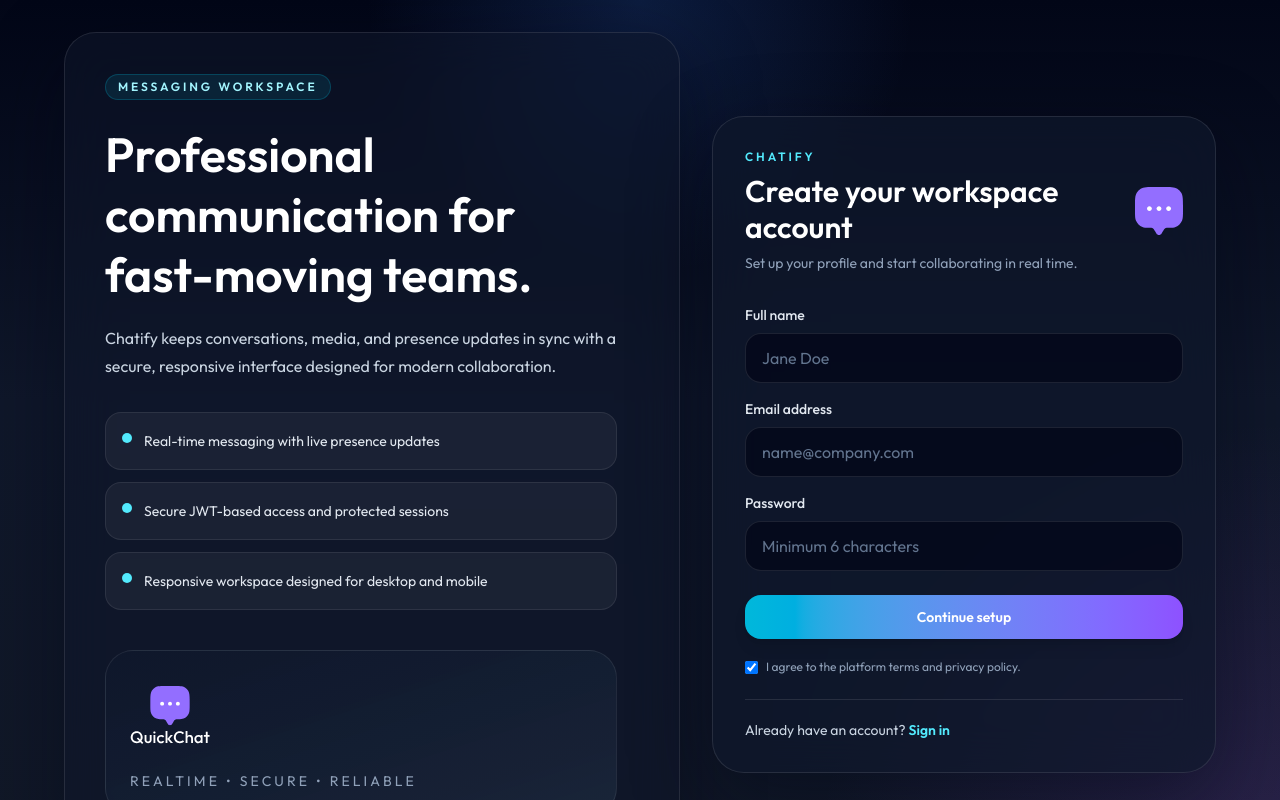
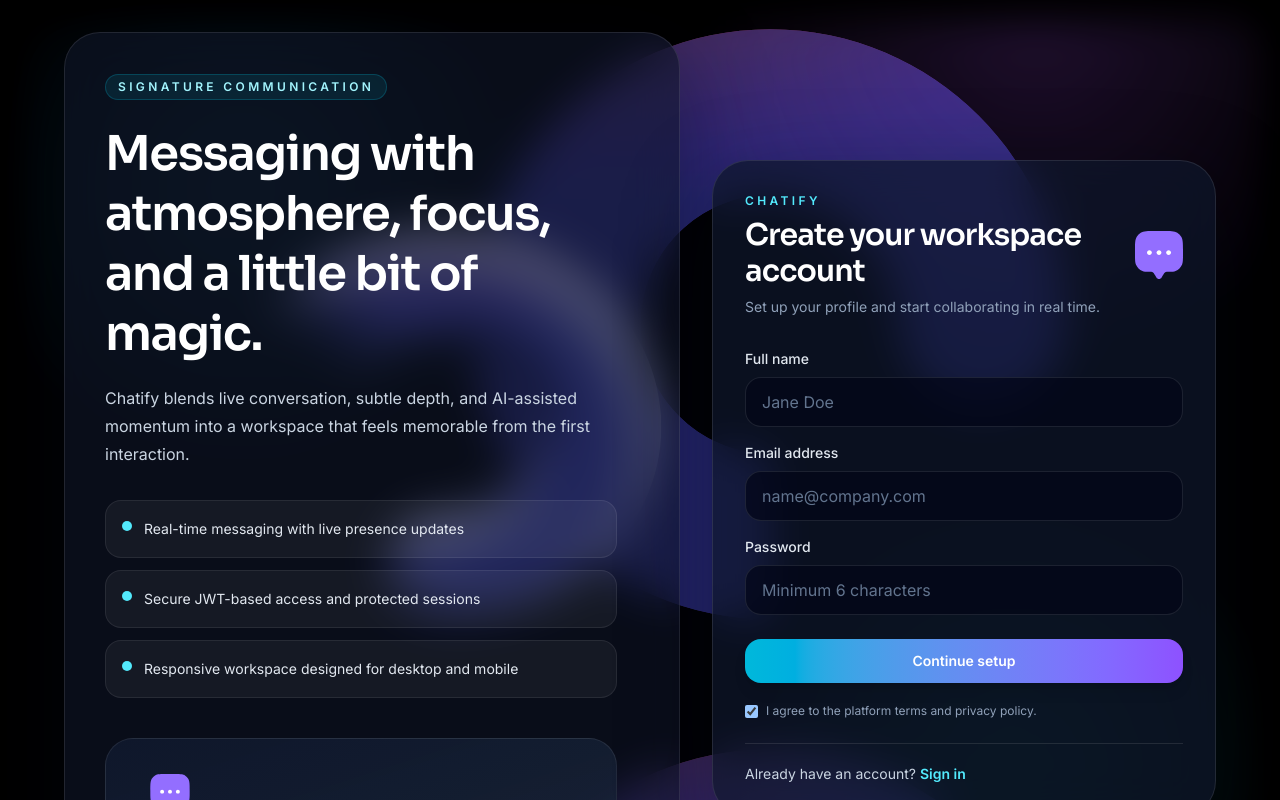
Before and after one commit to ShivanshuRajput95Tech/RealTimeChat, a React (Vite) app in the folder QuickChat-Full-Stack/client/: page /login in a window 1280 px wide. Shown: the top 800 px of the page. Built offline with nearby package versions, Linux system fonts and the light colour scheme.

Commit message:
Craft premium signature chat interface

```diff
--- a/QuickChat-Full-Stack/client/src/components/Sidebar.jsx
+++ b/QuickChat-Full-Stack/client/src/components/Sidebar.jsx
@@ -1,6 +1,7 @@
 import React, { useMemo, useState } from 'react';
 import { useNavigate } from 'react-router-dom';
 import { useAuth, useChat, useTheme } from '../../context';
+import assets from '../assets/assets';
 import UserCard from './ui/UserCard';
 
 const Sidebar = () => {
@@ -44,20 +45,20 @@ const Sidebar = () => {
   };
 
   return (
-    <aside className={`h-full border-r p-4 md:p-5 ${selectedUser ? 'hidden md:flex' : 'flex'} flex-col ${isDark ? 'border-white/10 bg-gradient-to-b from-slate-900/60 via-slate-900/35 to-slate-950/35' : 'border-slate-200 bg-gradient-to-b from-white via-slate-50 to-slate-100/80'}`}>
-      <div className={`rounded-[30px] border p-4 shadow-xl backdrop-blur-xl ${isDark ? 'border-white/10 bg-slate-900/60' : 'border-white bg-white/90'}`}>
-        <div className='flex items-start justify-between gap-3'>
+    <aside className={`h-full border-r p-4 md:p-5 ${selectedUser ? 'hidden md:flex' : 'flex'} flex-col ${isDark ? 'border-white/10 bg-slate-950/30' : 'border-slate-200/70 bg-white/30'}`}>
+      <div className={`frost-panel rounded-[34px] border p-5 ${isDark ? 'border-white/10 bg-slate-900/62' : 'border-white/80 bg-white/78'}`}>
+        <div className='flex items-start justify-between gap-4'>
           <div>
-            <p className={`text-[11px] uppercase tracking-[0.22em] ${isDark ? 'text-cyan-300' : 'text-cyan-600'}`}>Professional messaging</p>
-            <h1 className={`mt-2 text-2xl font-bold tracking-tight ${isDark ? 'text-white' : 'text-slate-900'}`}>Chatify</h1>
-            <p className={`mt-1 text-xs ${isDark ? 'text-slate-400' : 'text-slate-500'}`}>Enterprise-ready UI with the same trusted logic.</p>
+            <p className={`text-[11px] uppercase tracking-[0.28em] ${isDark ? 'text-cyan-300' : 'text-cyan-600'}`}>Message atelier</p>
+            <h1 className={`font-display mt-2 text-[30px] font-semibold ${isDark ? 'text-white' : 'text-slate-950'}`}>Chatify</h1>
+            <p className={`mt-2 max-w-[220px] text-xs leading-5 ${isDark ? 'text-slate-400' : 'text-slate-500'}`}>A softer, more expressive messaging space built for daily flow.</p>
           </div>
 
-          <div className='flex gap-1'>
+          <div className='flex gap-2'>
             <button
               type='button'
               onClick={toggleTheme}
-              className={`rounded-xl p-2 text-sm transition ${isDark ? 'bg-cyan-500/15 text-cyan-300 hover:bg-cyan-500/25' : 'bg-yellow-500/15 text-yellow-700 hover:bg-yellow-500/25'}`}
+              className={`rounded-2xl p-2.5 text-sm transition ${isDark ? 'bg-cyan-500/15 text-cyan-300 hover:bg-cyan-500/25' : 'bg-white text-cyan-700 shadow-sm hover:bg-cyan-50'}`}
               title={isDark ? 'Light mode' : 'Dark mode'}
             >
               {isDark ? '☀️' : '🌙'}
@@ -65,7 +66,7 @@ const Sidebar = () => {
             <button
               type='button'
               onClick={() => navigate('/profile')}
-              className={`rounded-xl p-2 text-sm transition ${isDark ? 'bg-violet-500/15 text-violet-300 hover:bg-violet-500/25' : 'bg-violet-500/15 text-violet-700 hover:bg-violet-500/25'}`}
+              className={`rounded-2xl p-2.5 text-sm transition ${isDark ? 'bg-violet-500/15 text-violet-300 hover:bg-violet-500/25' : 'bg-white text-violet-700 shadow-sm hover:bg-violet-50'}`}
               title='Profile'
             >
               👤
@@ -73,29 +74,46 @@ const Sidebar = () => {
           </div>
         </div>
 
-        <div className='mt-4 grid grid-cols-3 gap-2'>
+        <div className={`mt-5 rounded-[30px] border p-4 ${isDark ? 'border-white/10 bg-slate-950/55' : 'border-slate-200 bg-slate-50/80'}`}>
+          <div className='flex items-center gap-3'>
+            <div className='relative'>
+              <img
+                src={authUser?.profilePic || assets.avatar_icon}
+                alt='Current user'
+                className={`h-14 w-14 rounded-[22px] object-cover ${isDark ? 'border border-white/10' : 'border border-white shadow-md'}`}
+              />
+              <span className='orb-dot absolute -bottom-1 -right-1 h-3.5 w-3.5 rounded-full bg-emerald-400' />
+            </div>
+            <div className='min-w-0'>
+              <p className={`truncate text-sm font-semibold ${isDark ? 'text-white' : 'text-slate-900'}`}>{authUser?.fullName}</p>
+              <p className={`truncate text-xs ${isDark ? 'text-slate-400' : 'text-slate-500'}`}>{authUser?.email}</p>
+            </div>
+          </div>
+        </div>
+
+        <div className='mt-4 grid grid-cols-3 gap-2.5'>
           {[
-            { label: 'Friends', value: users.length },
-            { label: 'Online', value: onlineCount },
-            { label: 'Unread', value: totalUnseen },
+            { label: 'Orbit', value: users.length },
+            { label: 'Live', value: onlineCount },
+            { label: 'Queue', value: totalUnseen },
           ].map((item) => (
-            <div key={item.label} className={`rounded-2xl border px-3 py-2 ${isDark ? 'border-white/8 bg-white/5' : 'border-slate-200 bg-slate-50'}`}>
+            <div key={item.label} className={`rounded-[24px] border px-3 py-3 ${isDark ? 'border-white/8 bg-white/5' : 'border-slate-200 bg-slate-50/90'}`}>
               <p className={`text-[10px] uppercase tracking-[0.18em] ${isDark ? 'text-slate-500' : 'text-slate-400'}`}>{item.label}</p>
-              <p className={`mt-1 text-lg font-bold ${isDark ? 'text-white' : 'text-slate-900'}`}>{item.value}</p>
+              <p className={`mt-2 text-xl font-semibold ${isDark ? 'text-white' : 'text-slate-900'}`}>{item.value}</p>
             </div>
           ))}
         </div>
       </div>
 
-      <div className='mt-4 flex gap-2'>
+      <div className='mt-4 flex gap-2.5'>
         <button
           type='button'
           onClick={() => setShowDashboard(!showDashboard)}
-          className={`flex-1 rounded-2xl px-3 py-2 text-xs font-semibold transition ${
+          className={`flex-1 rounded-[22px] px-4 py-3 text-xs font-semibold uppercase tracking-[0.18em] transition ${
             showDashboard
               ? 'bg-gradient-to-r from-violet-500 to-cyan-500 text-white shadow-lg'
               : isDark
-                ? 'bg-slate-800 text-slate-300 hover:bg-slate-700'
+                ? 'bg-slate-900/70 text-slate-300 hover:bg-slate-800'
                 : 'bg-white text-slate-700 shadow hover:bg-slate-50'
           }`}
         >
@@ -104,7 +122,7 @@ const Sidebar = () => {
         <button
           type='button'
           onClick={handleLogout}
-          className='flex-1 rounded-2xl bg-rose-500/85 px-3 py-2 text-xs font-semibold text-white transition hover:bg-rose-600'
+          className='flex-1 rounded-[22px] bg-rose-500/90 px-4 py-3 text-xs font-semibold uppercase tracking-[0.18em] text-white transition hover:bg-rose-600'
         >
           Sign out
         </button>
@@ -135,7 +153,7 @@ const Sidebar = () => {
         </div>
       ) : (
         <>
-          <div className={`mt-4 flex items-center gap-2 rounded-[24px] border px-4 py-3 ${isDark ? 'border-white/8 bg-slate-900/55' : 'border-slate-200 bg-white'}`}>
+          <div className={`mt-4 flex items-center gap-3 rounded-[28px] border px-4 py-3 ${isDark ? 'border-white/8 bg-slate-900/55' : 'border-slate-200 bg-white/90'}`}>
             <svg className={`h-4 w-4 ${isDark ? 'text-slate-400' : 'text-slate-500'}`} fill='currentColor' viewBox='0 0 20 20'>
               <path fillRule='evenodd' d='M8 4a4 4 0 100 8 4 4 0 000-8zM2 8a6 6 0 1110.89 3.476l4.817 4.817a1 1 0 01-1.414 1.414l-4.816-4.816A6 6 0 012 8z' clipRule='evenodd'/>
             </svg>
@@ -149,7 +167,7 @@ const Sidebar = () => {
           </div>
 
           <div className='mt-3 flex items-center justify-between px-1'>
-            <p className={`text-[11px] uppercase tracking-[0.18em] ${isDark ? 'text-slate-500' : 'text-slate-400'}`}>Conversations</p>
+            <p className={`text-[11px] uppercase tracking-[0.22em] ${isDark ? 'text-slate-500' : 'text-slate-400'}`}>Current orbit</p>
             <span className={`text-[11px] ${isDark ? 'text-slate-400' : 'text-slate-500'}`}>{filteredUsers.length} shown</span>
           </div>
 
@@ -184,6 +202,10 @@ const Sidebar = () => {
               );
             })}
           </section>
+
+          <div className={`mt-4 rounded-[24px] border px-4 py-3 text-xs leading-5 ${isDark ? 'border-white/8 bg-white/5 text-slate-400' : 'border-slate-200 bg-white/70 text-slate-500'}`}>
+            Smooth presence, media, and AI-assisted replies — all tuned for focused daily communication.
+          </div>
         </>
       )}
     </aside>
--- a/QuickChat-Full-Stack/client/src/index.css
+++ b/QuickChat-Full-Stack/client/src/index.css
@@ -1,13 +1,45 @@
-@import url('https://fonts.googleapis.com/css2?family=Outfit:wght@100..900&display=swap');
+@import url('https://fonts.googleapis.com/css2?family=Inter:wght@400;500;600;700;800&family=Sora:wght@400;600;700;800&display=swap');
 
 @import "tailwindcss";
 
 *{
-  font-family: "Outfit", sans-serif;
+  font-family: "Inter", sans-serif;
+}
+
+html {
+  color-scheme: light;
+}
+
+html.dark {
+  color-scheme: dark;
 }
 
 body {
   min-height: 100vh;
+  background:
+    radial-gradient(circle at top left, rgba(78, 185, 255, 0.18), transparent 24%),
+    radial-gradient(circle at 82% 14%, rgba(181, 120, 255, 0.16), transparent 24%),
+    radial-gradient(circle at bottom right, rgba(69, 217, 193, 0.16), transparent 28%),
+    linear-gradient(180deg, #f3f6ff 0%, #edf3ff 44%, #f8fbff 100%);
+  color: #122033;
+}
+
+h1,
+h2,
+h3,
+h4,
+.font-display {
+  font-family: "Sora", sans-serif;
+  letter-spacing: -0.03em;
+}
+
+.dark body {
+  background:
+    radial-gradient(circle at top left, rgba(34, 211, 238, 0.16), transparent 22%),
+    radial-gradient(circle at 82% 12%, rgba(168, 85, 247, 0.18), transparent 24%),
+    radial-gradient(circle at bottom right, rgba(59, 130, 246, 0.18), transparent 28%),
+    linear-gradient(180deg, #030712 0%, #0b1220 52%, #101827 100%);
+  color: #e5eefb;
 }
 
 ::-webkit-scrollbar{
@@ -84,6 +116,68 @@ textarea:focus {
 
 .chat-surface {
   background-image:
-    radial-gradient(circle at top, rgba(34, 211, 238, 0.07), transparent 28%),
-    radial-gradient(circle at bottom right, rgba(168, 85, 247, 0.08), transparent 24%);
+    radial-gradient(circle at top, rgba(34, 211, 238, 0.11), transparent 26%),
+    radial-gradient(circle at bottom right, rgba(168, 85, 247, 0.12), transparent 22%);
 }
+
+.app-shell {
+  position: relative;
+  isolation: isolate;
+}
+
+.app-shell::before {
+  content: "";
+  position: absolute;
+  inset: 1.25rem;
+  z-index: -1;
+  border-radius: 2rem;
+  background:
+    radial-gradient(circle at 20% 20%, rgba(255, 255, 255, 0.35), transparent 22%),
+    radial-gradient(circle at 80% 0%, rgba(157, 124, 255, 0.18), transparent 26%),
+    radial-gradient(circle at 80% 80%, rgba(50, 211, 190, 0.14), transparent 24%);
+  filter: blur(18px);
+  opacity: 0.9;
+}
+
+.dark .app-shell::before {
+  background:
+    radial-gradient(circle at 18% 18%, rgba(56, 189, 248, 0.12), transparent 24%),
+    radial-gradient(circle at 82% 0%, rgba(168, 85, 247, 0.2), transparent 26%),
+    radial-gradient(circle at 80% 80%, rgba(20, 184, 166, 0.16), transparent 24%);
+}
+
+.frost-panel {
+  backdrop-filter: blur(22px);
+  box-shadow: 0 24px 80px rgba(15, 23, 42, 0.12);
+}
+
+.dark .frost-panel {
+  box-shadow: 0 28px 90px rgba(2, 6, 23, 0.42);
+}
+
+.halo-divider {
+  position: relative;
+}
+
+.halo-divider::after {
+  content: "";
+  position: absolute;
+  inset-inline: 0;
+  bottom: -1px;
+  height: 1px;
+  background: linear-gradient(90deg, transparent, rgba(96, 165, 250, 0.55), rgba(168, 85, 247, 0.55), transparent);
+}
+
+.orb-dot {
+  position: relative;
+}
+
+.orb-dot::after {
+  content: "";
+  position: absolute;
+  inset: -6px;
+  border-radius: 9999px;
+  background: inherit;
+  filter: blur(10px);
+  opacity: 0.45;
+}
--- a/QuickChat-Full-Stack/client/src/pages/LoginPage.jsx
+++ b/QuickChat-Full-Stack/client/src/pages/LoginPage.jsx
@@ -56,18 +56,18 @@ const LoginPage = () => {
   const isSignup = currState === 'Sign up';
 
   return (
-    <div className='min-h-screen bg-[radial-gradient(circle_at_top,rgba(59,130,246,0.18),transparent_25%),radial-gradient(circle_at_bottom_right,rgba(168,85,247,0.18),transparent_30%),linear-gradient(180deg,#020617,#0f172a_45%,#111827)] px-4 py-8'>
+    <div className='app-shell min-h-screen px-4 py-8'>
       <div className='mx-auto grid min-h-[calc(100vh-4rem)] max-w-6xl items-center gap-8 lg:grid-cols-[1.1fr_0.9fr]'>
-        <section className='hidden rounded-[32px] border border-white/10 bg-slate-900/55 p-10 text-white shadow-[0_24px_80px_rgba(2,6,23,0.45)] backdrop-blur-xl lg:block'>
+        <section className='frost-panel hidden rounded-[36px] border border-white/10 bg-slate-900/60 p-10 text-white lg:block'>
           <div className='max-w-lg'>
-            <div className='inline-flex items-center gap-2 rounded-full border border-cyan-400/20 bg-cyan-400/10 px-3 py-1 text-xs font-semibold uppercase tracking-[0.24em] text-cyan-200'>
-              Messaging workspace
+            <div className='inline-flex items-center gap-2 rounded-full border border-cyan-400/20 bg-cyan-400/10 px-3 py-1 text-xs font-semibold uppercase tracking-[0.28em] text-cyan-200'>
+              Signature communication
             </div>
-            <h1 className='mt-6 text-5xl font-semibold leading-tight'>
-              Professional communication for fast-moving teams.
+            <h1 className='font-display mt-6 text-5xl font-semibold leading-tight'>
+              Messaging with atmosphere, focus, and a little bit of magic.
             </h1>
             <p className='mt-5 text-base leading-7 text-slate-300'>
-              Chatify keeps conversations, media, and presence updates in sync with a secure, responsive interface designed for modern collaboration.
+              Chatify blends live conversation, subtle depth, and AI-assisted momentum into a workspace that feels memorable from the first interaction.
             </p>
 
             <div className='mt-8 grid gap-3'>
@@ -86,11 +86,11 @@ const LoginPage = () => {
           </div>
         </section>
 
-        <form onSubmit={onSubmitHandler} className='rounded-[32px] border border-white/10 bg-slate-900/70 p-6 shadow-[0_24px_80px_rgba(2,6,23,0.45)] backdrop-blur-xl sm:p-8'>
+        <form onSubmit={onSubmitHandler} className='frost-panel rounded-[36px] border border-white/10 bg-slate-900/72 p-6 sm:p-8'>
           <div className='mb-8 flex items-center justify-between gap-4'>
             <div>
-              <p className='text-xs font-semibold uppercase tracking-[0.24em] text-cyan-300'>Chatify</p>
-              <h2 className='mt-2 text-3xl font-semibold text-white'>
+              <p className='text-xs font-semibold uppercase tracking-[0.28em] text-cyan-300'>Chatify</p>
+              <h2 className='font-display mt-2 text-3xl font-semibold text-white'>
                 {isSignup ? 'Create your workspace account' : 'Sign in to your workspace'}
               </h2>
               <p className='mt-2 text-sm text-slate-400'>
```
Also changed, not shown: QuickChat-Full-Stack/client/src/components/ChatContainer.jsx (+14 -14 lines), QuickChat-Full-Stack/client/src/components/RightSidebar.jsx (+8 -8 lines), QuickChat-Full-Stack/client/src/components/ui/MessageBubble.jsx (+7 -6 lines), QuickChat-Full-Stack/client/src/components/ui/UserCard.jsx (+14 -6 lines), QuickChat-Full-Stack/client/src/pages/HomePage.jsx (+15 -8 lines), QuickChat-Full-Stack/client/src/pages/ProfilePage.jsx (+5 -5 lines).
